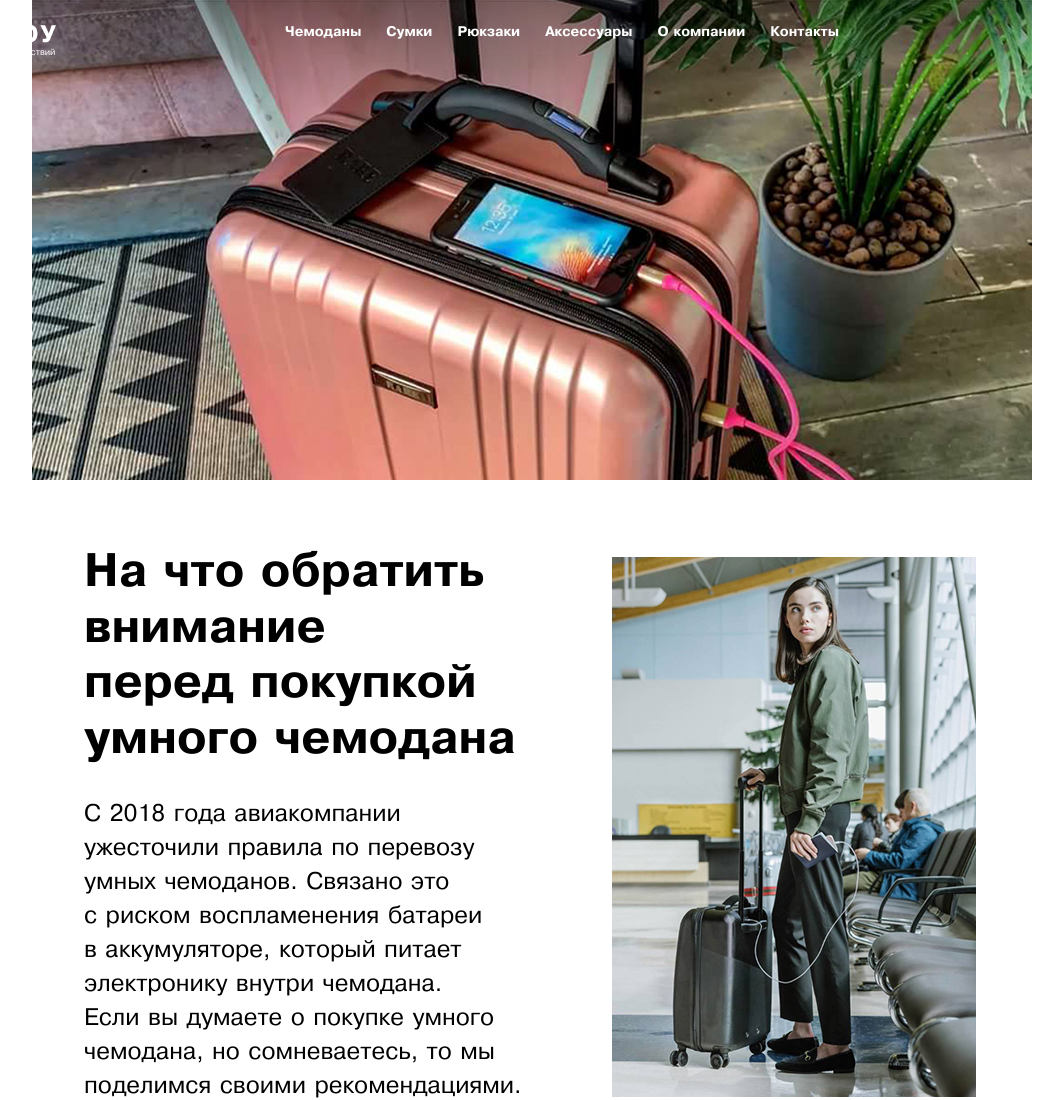
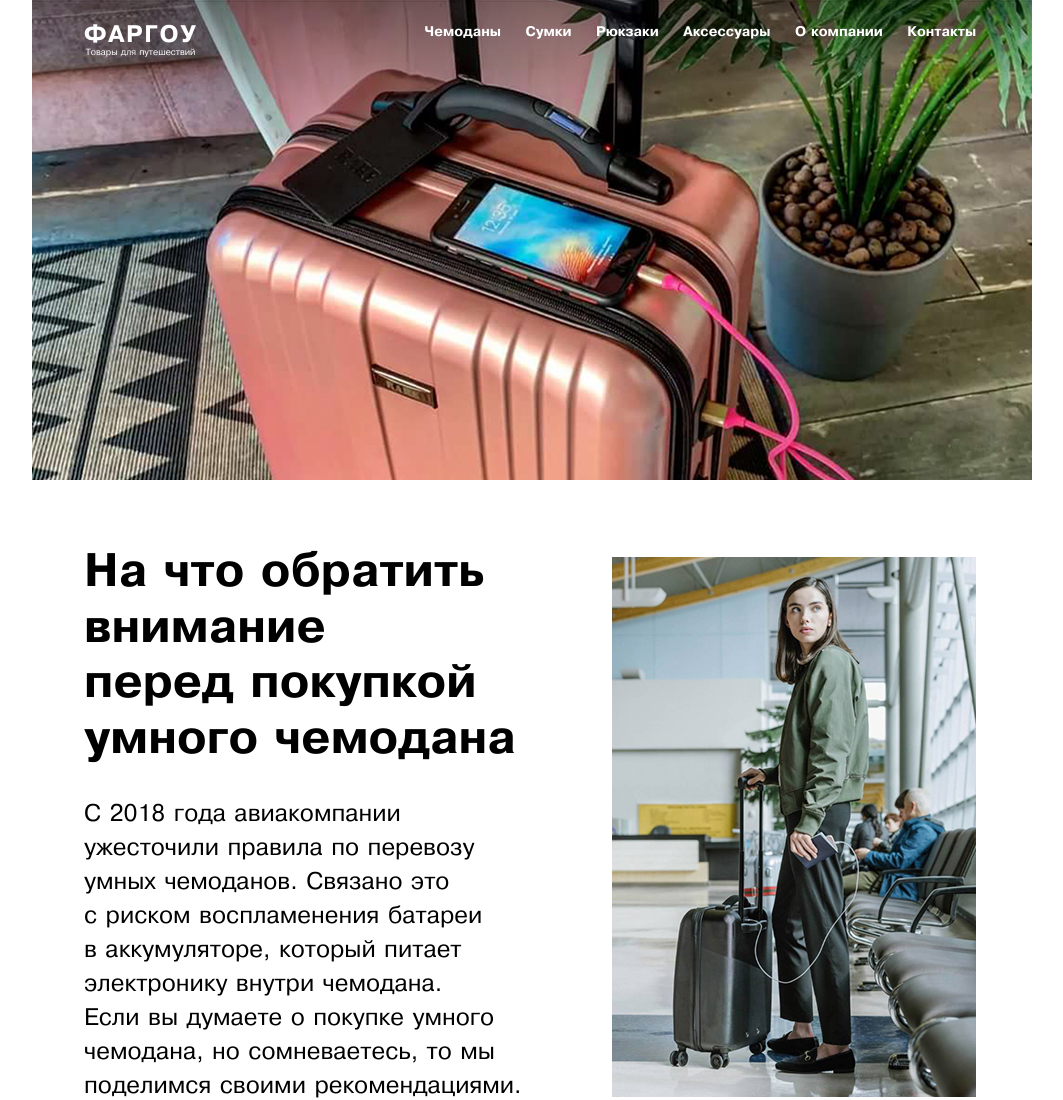
Before and after one commit to NataliKomarova/NataliKomarova.github.io, a plain HTML site: page index.html in a window 1280 px wide. Shown: the top 1100 px of the page, without its empty margins (108-1171 px from the left). Drawn offline with nearby package versions, Linux system fonts and the light colour scheme.

Commit message:
css compiled

```diff
--- a/CSS/site.css
+++ b/CSS/site.css
@@ -381,27 +381,17 @@ header .site-subtitle {
 }
 
 header .left-controls {
-  position: absolute;
   width: 118.1px;
   height: 22.68px;
-  left: 52px;
-  top: 25px;
-}
-
-header .search-controls {
-  position: absolute;
-  width: 555.28px;
-  height: 17.21px;
-  left: 393px;
-  top: 24.5px;
+  margin-left: 52px;
+  margin-top: 25px;
 }
 
 header .site-menu {
-  position: absolute;
   width: 555.28px;
   height: 20px;
-  left: 393px;
-  top: 24.5px;
+  margin-left: 222.5px;
+  margin-top: 24.5px;
   font-size: 14px;
   line-height: 15px;
 }
@@ -409,7 +399,7 @@ header .site-menu {
 header .menu-item {
   text-decoration: unset;
   color: #fff;
-  margin-right: 25px;
+  margin-right: 24.5px;
 }
 
 header .menu-item:last-child {
```
Also changed, not shown: 1 other file.
